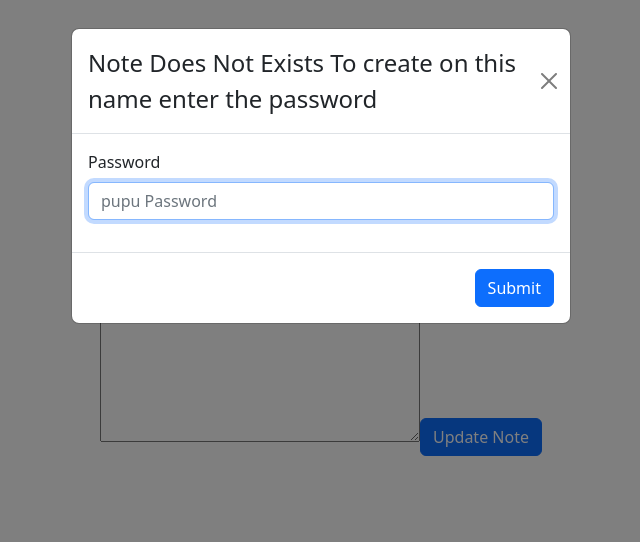
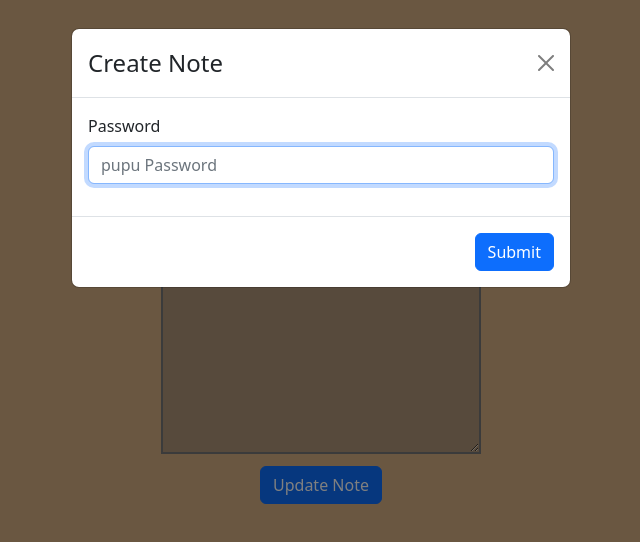
Before and after one commit to AniRude-17/SafeNotes, a React (Vite) app in the folder frontend/notes-frontend/: page /1 in a window 1280 px wide. Shown: the top 542 px of the page, without its empty margins (319-959 px from the left). Built offline with nearby package versions, Linux system fonts and the light colour scheme; no server answers.

Commit message:
style changes

```diff
--- a/frontend/notes-frontend/index.html
+++ b/frontend/notes-frontend/index.html
@@ -3,8 +3,8 @@
   <head>
     <meta charset="UTF-8" />
     <link rel="icon" type="image/svg+xml" href="/vite.svg" />
-    <meta name="viewport" content="width=device-width, initial-scale=1.0" />
-    <title>Vite + React</title>
+    <meta name="viewport" content="width=device-width, initial-scale=1.0">
+    <title>Safe Notes</title>
   </head>
   <body>
     <div id="root"></div>
--- a/frontend/notes-frontend/src/App.css
+++ b/frontend/notes-frontend/src/App.css
@@ -4,27 +4,3 @@
   padding: 2rem;
   text-align: center;
 }
-
-
-@keyframes logo-spin {
-  from {
-    transform: rotate(0deg);
-  }
-  to {
-    transform: rotate(360deg);
-  }
-}
-
-@media (prefers-reduced-motion: no-preference) {
-  a:nth-of-type(2) .logo {
-    animation: logo-spin infinite 20s linear;
-  }
-}
-
-.card {
-  padding: 2em;
-}
-
-.read-the-docs {
-  color: #888;
-}
--- a/frontend/notes-frontend/src/assets/pages/View.jsx
+++ b/frontend/notes-frontend/src/assets/pages/View.jsx
@@ -8,7 +8,6 @@ import Button from 'react-bootstrap/Button';
 
 const View = () => {
   const id=useParams().id;
-  console.log(id);
 
   const [noteContent, setNoteContent] = useState(id);
   const [noteExists, setNoteExists] = useState(false);
@@ -39,7 +38,6 @@ const View = () => {
       const response = await axios.get(`http://localhost:8000/view-existence?id=${id}`);
       if (response.data === 'YES') {
         setNoteExists(true);
-        console.log('Note exists');
       } else {
         setNoteExists(false);
         console.log('Note does not exist');
@@ -60,11 +58,11 @@ const View = () => {
   return (
     <div>
       <h3>VIEW NOTE</h3>
-      {/* <AskPass Id={id} setNoteContent={setNoteContent} /> */}
-      {/* <MakeNote Id={id} setNoteContent={setNoteContent}/> */}
       {noteExists ? <AskPass Id={id} setNoteContent={setNoteContent} /> : <MakeNote Id={id} setNoteContent={setNoteContent}/>}
-      <textarea value={noteContent} id="noteText" onChange={handleNoteEdit} />
-      <Button onClick={updateNote}> Update Note </Button>
+      <div id="noteArea">
+        <textarea value={noteContent} id="noteText" onChange={handleNoteEdit} />
+        <Button onClick={updateNote} id="updateNoteButton"> Update Note </Button>
+      </div>
     </div>
   );
 };
--- a/frontend/notes-frontend/src/assets/popups/AskPass.jsx
+++ b/frontend/notes-frontend/src/assets/popups/AskPass.jsx
@@ -59,7 +59,7 @@ const AskPass = ({ Id, setNoteContent }) => {
         </Form>
       </Modal.Body>
       <Modal.Footer>
-        <Button variant="primary" onClick={handlePassSubmit}>
+        <Button variant="primary" onClick={handlePassSubmit} onTouchStart={handlePassSubmit}>
           Submiddt
         </Button>
       </Modal.Footer>
--- a/frontend/notes-frontend/src/assets/popups/MakeNote.jsx
+++ b/frontend/notes-frontend/src/assets/popups/MakeNote.jsx
@@ -42,8 +42,7 @@ const MakeNote = ({Id,setNoteContent}) => {
     <div>MakeNote
         <Modal show={show} onHide={handleClose}>
       <Modal.Header closeButton>
-        <Modal.Title>Note Does Not Exists
-            To create on this name enter the password
+        <Modal.Title>Create Note
         </Modal.Title>
       </Modal.Header>
       <Modal.Body>
--- a/frontend/notes-frontend/src/index.css
+++ b/frontend/notes-frontend/src/index.css
@@ -2,16 +2,9 @@
   font-family: Inter, system-ui, Avenir, Helvetica, Arial, sans-serif;
   line-height: 1.5;
   font-weight: 400;
-
-  color-scheme: light dark;
-  color: rgba(255, 255, 255, 0.87);
-  background-color: #242424;
-
-  font-synthesis: none;
-  text-rendering: optimizeLegibility;
-  -webkit-font-smoothing: antialiased;
-  -moz-osx-font-smoothing: grayscale;
-  -webkit-text-size-adjust: 100%;
+}
+body{
+  background-color: rgb(212, 174, 131);
 }
 
 a {
@@ -23,13 +16,6 @@ a:hover {
   color: #535bf2;
 }
 
-body {
-  margin: 0;
-  display: flex;
-  min-width: 320px;
-  min-height: 100vh;
-}
-
 h1 {
   font-size: 3.2em;
   line-height: 1.1;
@@ -38,5 +24,24 @@ h1 {
 #noteText{
   width: 20rem;
   height: 20rem;
+  background-color: #af9579;
   text-align: center;
+  border-width: 2px;
 }
+
+
+#noteArea{
+  justify-content: center;
+  display: flex;
+  flex-direction: column;
+  align-items: center;
+  padding: 1%;
+}
+
+#updateNoteButton{
+  margin-top: 1%;
+}
+
+Button{
+  cursor: pointer;
+}
```
